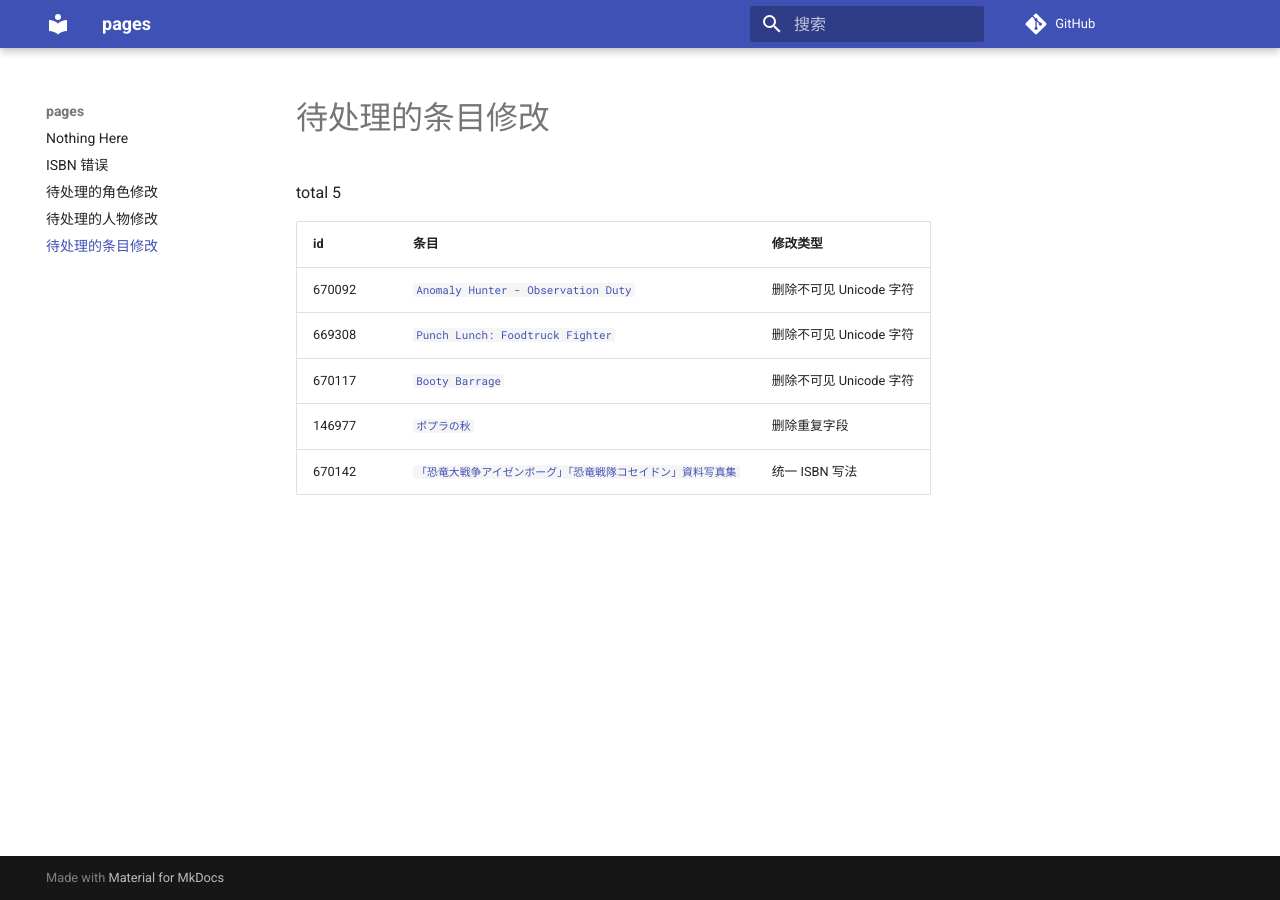
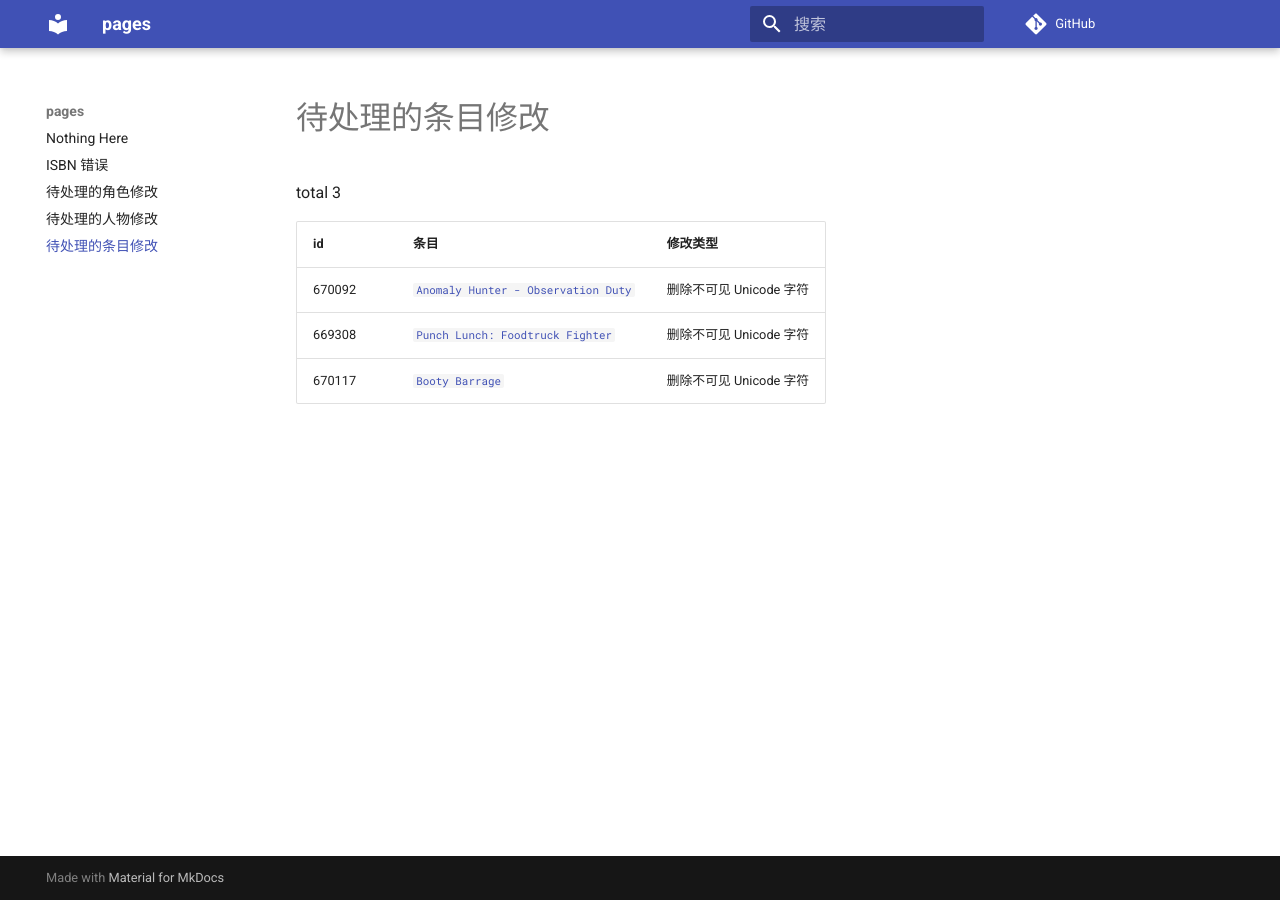
Before and after one commit to trim21/bangumi-pages, an MkDocs documentation site: the page built from docs/pending-subject-changes.md, in a window 1280 px wide. Built offline with MkDocs 1.6.1 and Material for MkDocs 9.7.7, drawn with Linux system fonts in a browser that asks for light colours; comment, search, counter and statistics services are not loaded.

Commit message:
update pending-changes.md

```diff
--- a/docs/pending-subject-changes.md
+++ b/docs/pending-subject-changes.md
@@ -1,11 +1,9 @@
 # 待处理的条目修改
 
-total 5
+total 3
 
 | id | 条目 | 修改类型 |
 | --- | --- | --- |
 | 670092 | [`Anomaly Hunter - Observation Duty`](https://bgm.tv/subject/670092) | 删除不可见 Unicode 字符 |
 | 669308 | [`Punch Lunch: Foodtruck Fighter`](https://bgm.tv/subject/669308) | 删除不可见 Unicode 字符 |
 | 670117 | [`Booty Barrage`](https://bgm.tv/subject/670117) | 删除不可见 Unicode 字符 |
-| 146977 | [`ポプラの秋`](https://bgm.tv/subject/146977) | 删除重复字段 |
-| 670142 | [`「恐竜大戦争アイゼンボーグ」「恐竜戦隊コセイドン」資料写真集`](https://bgm.tv/subject/670142) | 统一 ISBN 写法 |
```
